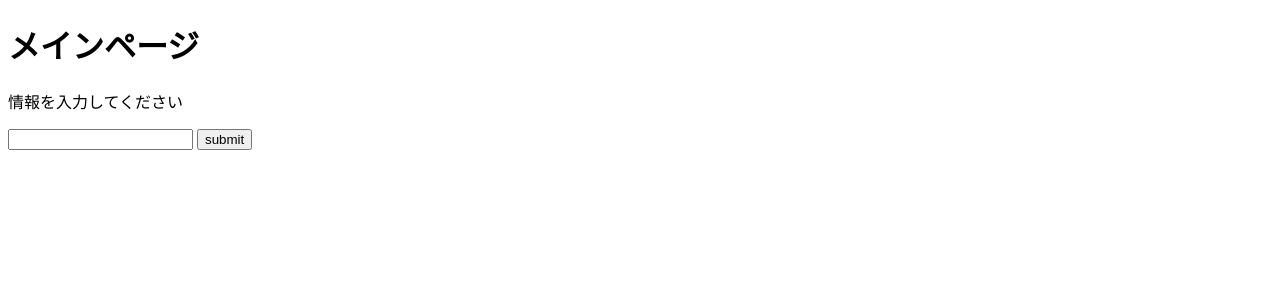
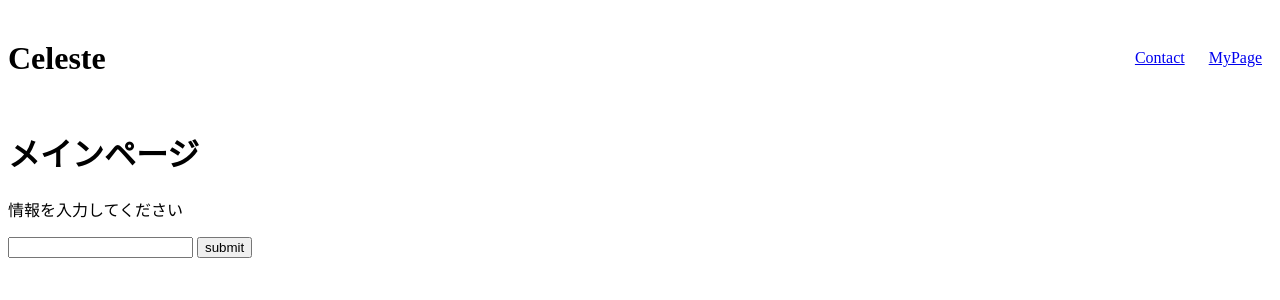
Before and after one commit to takaki12/job-hunting-support-system, a Flask app: page /main in a window 1280 px wide. Shown: the top 300 px of the page. Run offline with Flask 3, Linux system fonts and the light colour scheme; a user stored in the database is signed in.

Commit message:
add header

```diff
--- /dev/null
+++ b/src/static/css/style1.css
@@ -0,0 +1,16 @@
+header {
+    display: flex;
+    width: 100%;
+    height: 100px;
+    align-items: center;
+  }
+
+.title {
+    margin-right: auto;
+}
+
+.menu-item {
+    list-style: none;
+    display: inline-block;
+    padding: 10px;
+}
--- a/src/templates/main.html
+++ b/src/templates/main.html
@@ -2,9 +2,19 @@
 <html lang="ja">
     <head>
         <meta charset="UTF-8">
+        <link rel="stylesheet" href="../static/css/style1.css">
         <title>main</title>
     </head>
     <body>
+        <header>
+            <h1 class="title">Celeste</h1>
+            <nav class="nav">
+            <ul class="menu-group">
+                <li class="menu-item"><a href="#">Contact</a></li>
+                <li class="menu-item"><a href="/mypage">MyPage</a></li>
+            </ul>
+        </nav>
+        </header>
         <h1>メインページ</h1>
         <p>情報を入力してください</p>
         <form id="inputForm", method="POST">
--- a/src/templates/top.html
+++ b/src/templates/top.html
@@ -2,10 +2,11 @@
 <html lang="ja">
     <head>
         <meta charset="UTF-8">
+        <link rel="stylesheet" href="../static/css/style1.css">
         <title>Hello world</title>
     </head>
     <body>
-        <h1>トップページ</h1>
+        <h1>就活支援システム(仮)</h1>
         <a href="/signin" role="button">サインイン</a>
         <br>
         <a href="/signup" role="button">サインアップ</a>
```
